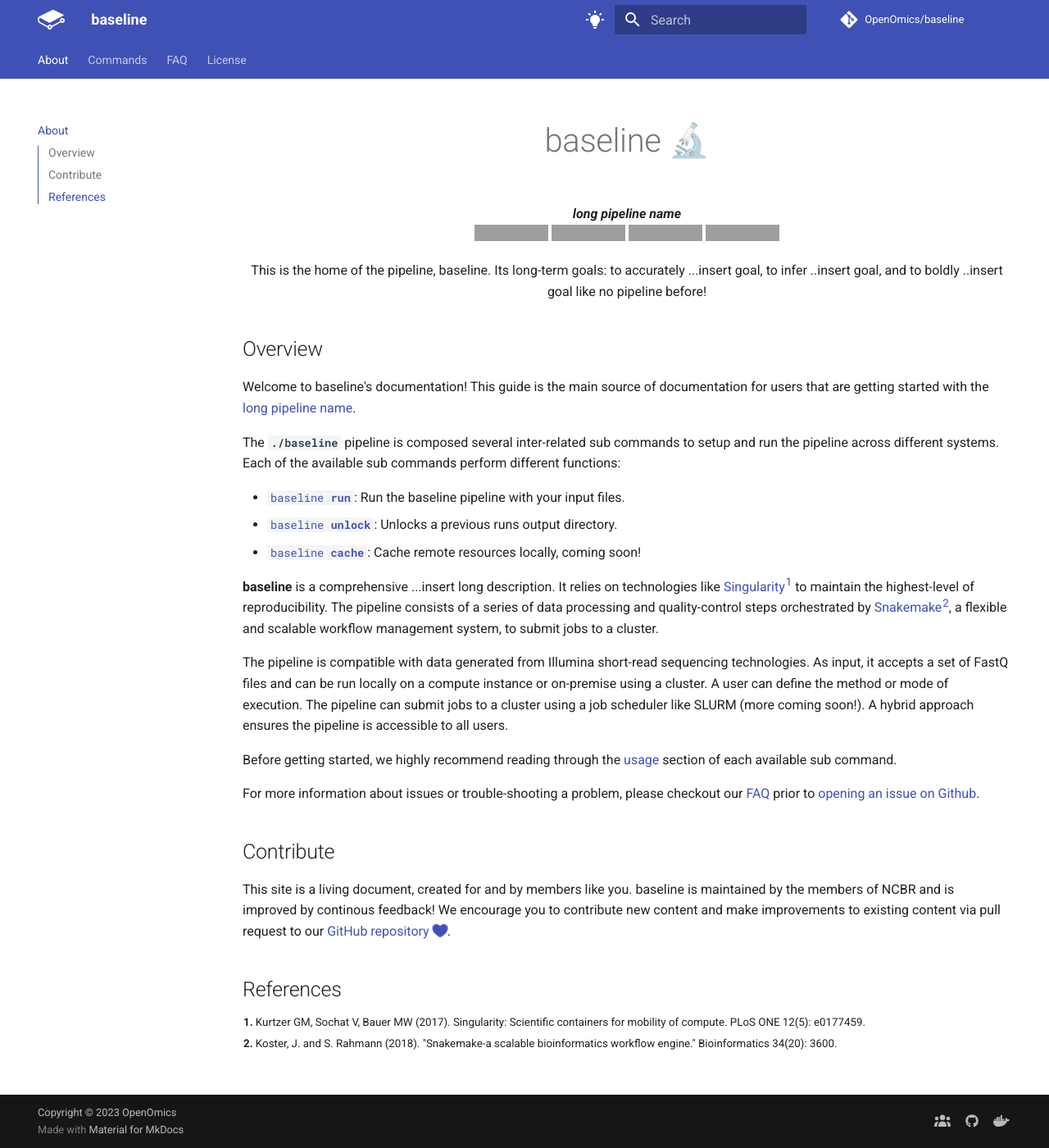
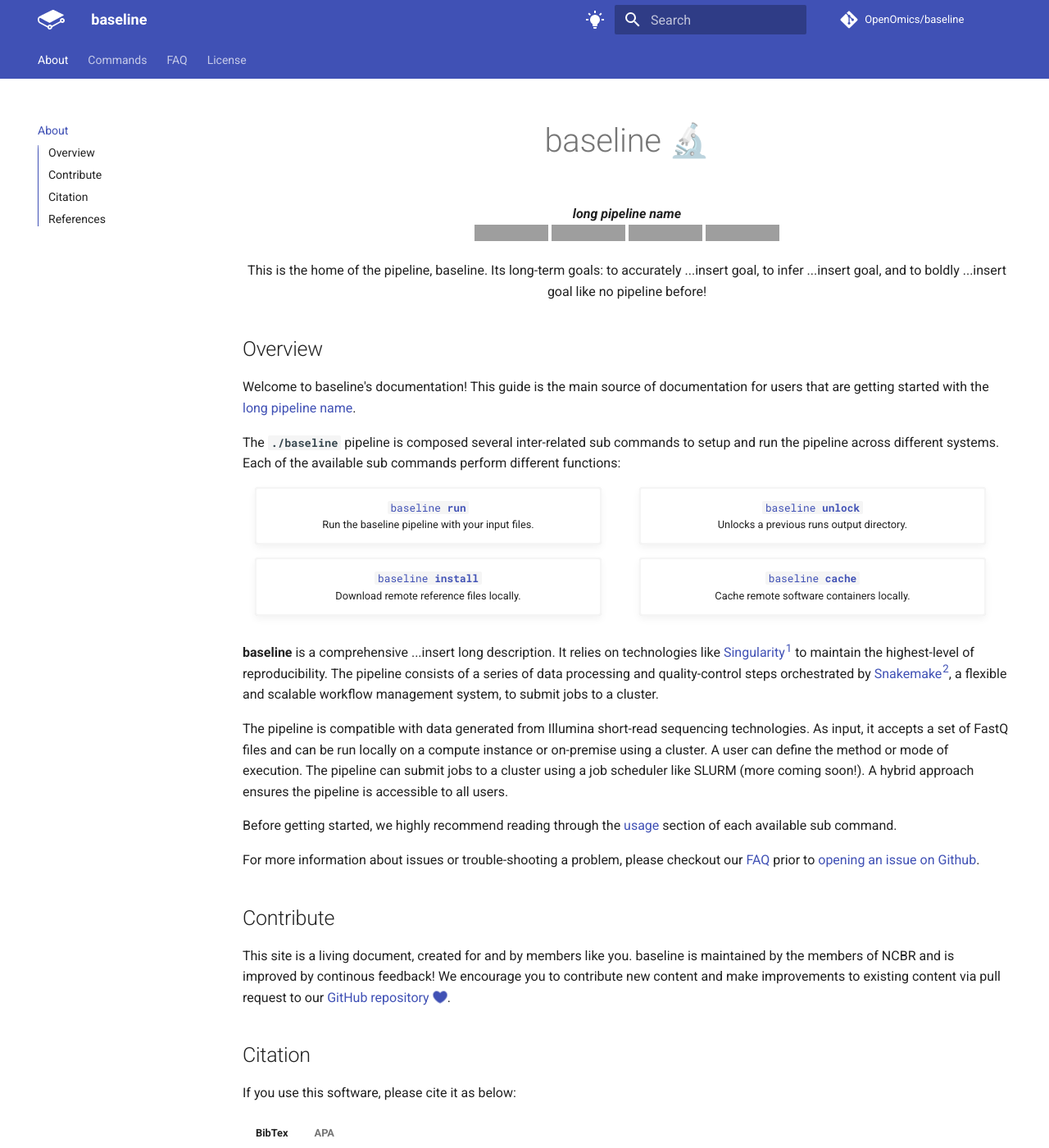
Before and after one commit to OpenOmics/baseline, an MkDocs documentation site: the page built from docs/index.md, in a window 1280 px wide and 1400 px high. Shown: the whole window at 82% size. Built offline with MkDocs 1.6.1 and Material for MkDocs 9.7.7, drawn with Linux system fonts in a browser that asks for light colours; comment, search, counter and statistics services are not loaded; the version menu is left out; some of the changed text lies outside the part shown; grey boxes are pictures that could not be loaded.

Commit message:
Adding grid-like navigation buttons

````diff
--- a/docs/index.md
+++ b/docs/index.md
@@ -17,7 +17,7 @@
   </a>
 
   <p>
-    This is the home of the pipeline, baseline. Its long-term goals: to accurately ...insert goal, to infer ..insert goal, and to boldly ..insert goal like no pipeline before!
+    This is the home of the pipeline, baseline. Its long-term goals: to accurately ...insert goal, to infer ...insert goal, and to boldly ...insert goal like no pipeline before!
   </p>
 
 </div>
@@ -28,9 +28,35 @@ Welcome to baseline's documentation! This guide is the main source of documentat
 
 The **`./baseline`** pipeline is composed several inter-related sub commands to setup and run the pipeline across different systems. Each of the available sub commands perform different functions:
 
- * [<code>baseline <b>run</b></code>](usage/run.md): Run the baseline pipeline with your input files.
- * [<code>baseline <b>unlock</b></code>](usage/unlock.md): Unlocks a previous runs output directory.
- * [<code>baseline <b>cache</b></code>](usage/cache.md): Cache remote resources locally, coming soon!
+<section align="center" markdown="1" style="display: flex; flex-wrap: row wrap; justify-content: space-around;">
+
+!!! inline custom-grid-button ""
+
+    [<code style="font-size: 1em;">baseline <b>run</b></code>](usage/run.md)
+    Run the baseline pipeline with your input files.
+
+!!! inline custom-grid-button ""
+
+    [<code style="font-size: 1em;">baseline <b>unlock</b></code>](usage/unlock.md)
+    Unlocks a previous runs output directory.
+
+</section>
+
+<section align="center" markdown="1" style="display: flex; flex-wrap: row wrap; justify-content: space-around;">
+
+
+!!! inline custom-grid-button ""
+
+    [<code style="font-size: 1em;">baseline <b>install</b></code>](usage/install.md)
+    Download remote reference files locally.
+
+
+!!! inline custom-grid-button ""
+
+    [<code style="font-size: 1em;">baseline <b>cache</b></code>](usage/cache.md)
+    Cache remote software containers locally.
+
+</section>
 
 **baseline** is a comprehensive ...insert long description. It relies on technologies like [Singularity<sup>1</sup>](https://singularity.lbl.gov/) to maintain the highest-level of reproducibility. The pipeline consists of a series of data processing and quality-control steps orchestrated by [Snakemake<sup>2</sup>](https://snakemake.readthedocs.io/en/stable/), a flexible and scalable workflow management system, to submit jobs to a cluster.
 
@@ -44,6 +70,21 @@ For more information about issues or trouble-shooting a problem, please checkout
 
 This site is a living document, created for and by members like you. baseline is maintained by the members of NCBR and is improved by continous feedback! We encourage you to contribute new content and make improvements to existing content via pull request to our [GitHub repository :octicons-heart-fill-24:{ .heart }](https://github.com/OpenOmics/baseline).
 
+## Citation
+
+If you use this software, please cite it as below:
+
+=== "BibTex"
+
+    ```
+    Citation coming soon!
+    ```
+
+=== "APA"
+
+    ```
+    Citation coming soon!
+    ```
 
 ## References
 <sup>**1.**  Kurtzer GM, Sochat V, Bauer MW (2017). Singularity: Scientific containers for mobility of compute. PLoS ONE 12(5): e0177459.</sup>
````
